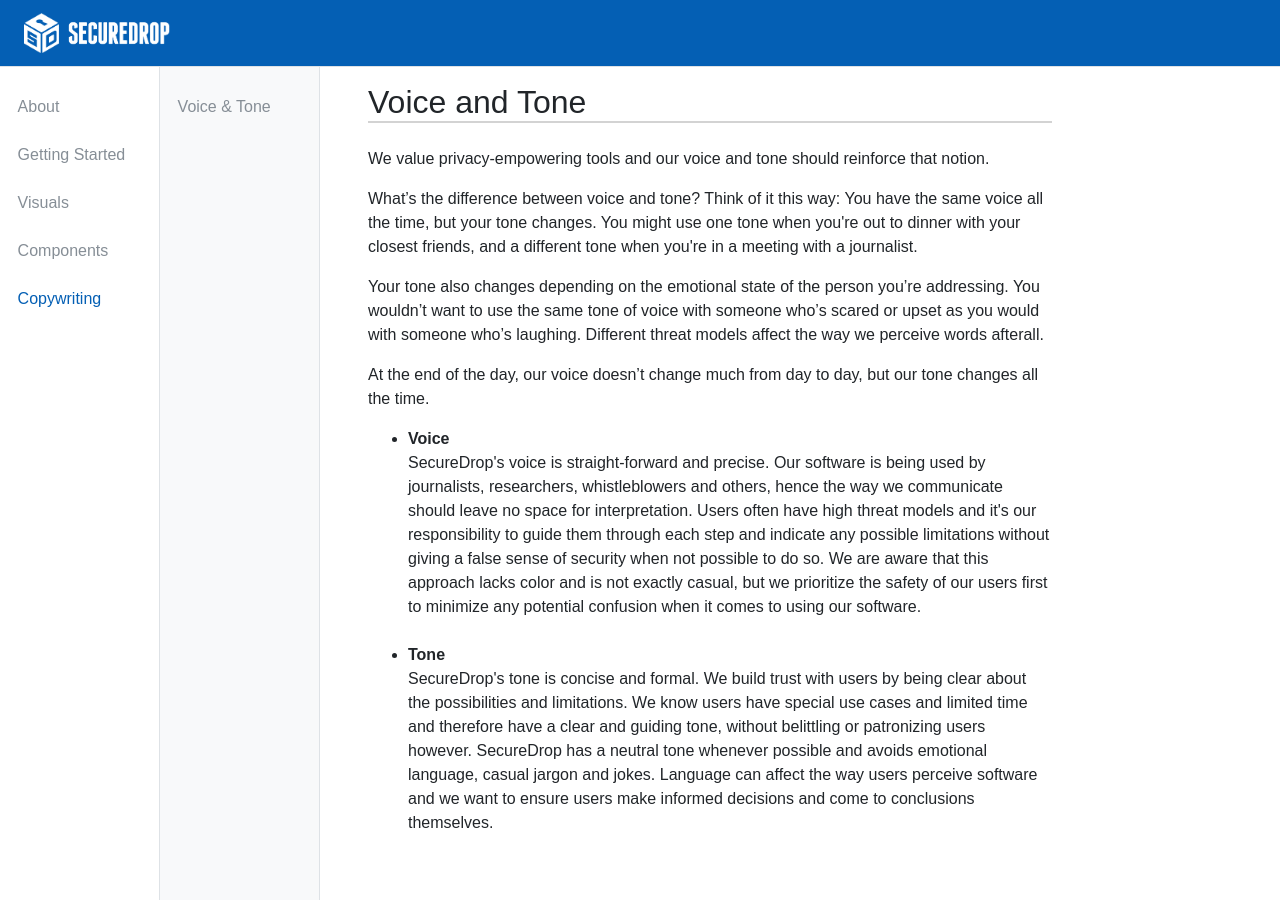
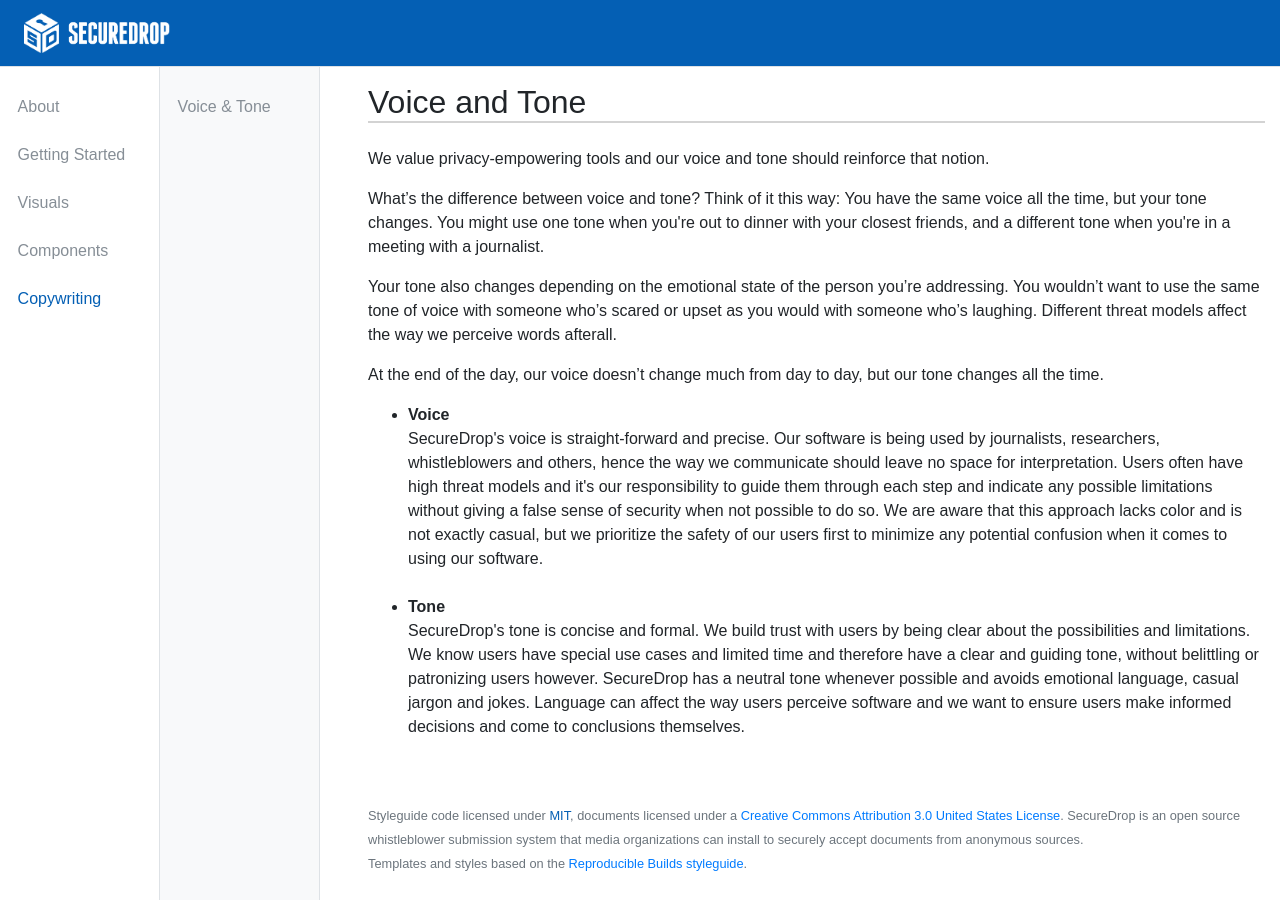
Before and after one commit to freedomofpress/securedrop-styleguide, a Jekyll site: the page built from copywriting.md, in a window 1280 px wide and 900 px high. Built offline with Jekyll 4.4.1, drawn with Linux system fonts in a browser that asks for light colours; some web fonts are replaced.

Commit message:
changes to div sizes

```diff
--- a/_layouts/components.html
+++ b/_layouts/components.html
@@ -14,8 +14,8 @@
             </div>
         </div>
     </div>
-    <div class="col-md-9 col-xl-7 col-sm-12 col-xs-12 pt-3 pl-5">
-        <!--{{ content }}-->
+    <div class="col-lg-9 pt-3 pl-5">
+            <!--{{ content }}-->
         {% include components/alerts.html %}
         {% include components/buttons.html %}
         {% include components/badges.html %}
--- a/_layouts/copywriting.html
+++ b/_layouts/copywriting.html
@@ -14,8 +14,8 @@
             </div>
         </div>
     </div>
-    <div class="col-md-9 col-xl-7 col-sm-12 col-xs-12 pt-3 pl-5">
-        <!--{{ content }}-->
+    <div class="col-lg-9 pt-3 pl-5">
+      <!--{{ content }}-->
         {% include copywriting/voice.html %}
     {% include scrollspy.html %}
     </div>
--- a/_layouts/visuals.html
+++ b/_layouts/visuals.html
@@ -14,8 +14,8 @@
           </div>
         </div>
       </div>
-        <div class="col-md-9 col-xl-7 col-sm-12 col-xs-12 pt-3 pl-5">
-          {{ content }}
+      <div class="col-lg-9 pt-3 pl-5">
+        {{ content }}
           {% include /visuals/colors.html participants=site.data.profiles %}
           {% include /visuals/grid.html participants=site.data.profiles %}
           {% include /visuals/typography.html participants=site.data.profiles %}
```
Also changed, not shown: 4 other files.
